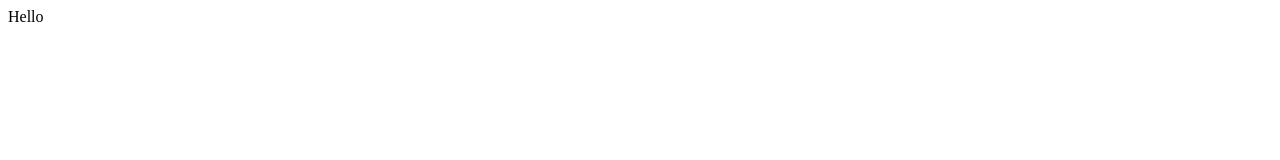
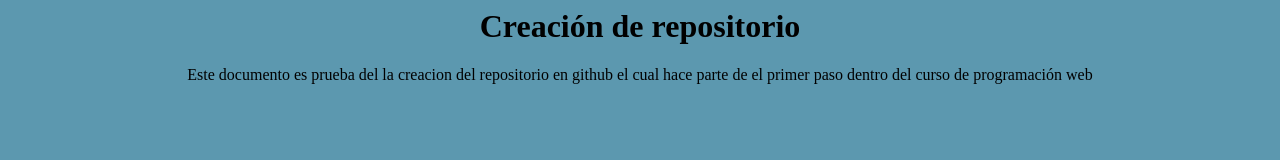
Before and after one commit to Sergioqdevelop/prueba-git, a plain HTML site: page index.html in a window 1280 px wide. Drawn offline with Linux system fonts and the light colour scheme.

Commit message:
Mejoras y ajustes de diseño

```diff
--- a/index.html
+++ b/index.html
@@ -1,11 +1,20 @@
 <html>
+
 <head>
     <title>Prueba de sincronización git-hub</title>
 </head>
-<body>
-    <p>
-        Hello
-    </p>
+
+<body style="background-color:rgb(92, 152, 175)">
+    <script>
+        alert("Hola Como estas")
+    </script>
+    <div>
+        <h1 style="text-align:center">Creación de repositorio</h1>
+        <p style="font: size 20px; text-align:center;">
+            Este documento es prueba del la creacion del repositorio en github el cual hace parte de
+            el primer paso dentro del curso de programación web
+        </p>
+    </div>
 </body>
 
 </html>
```
